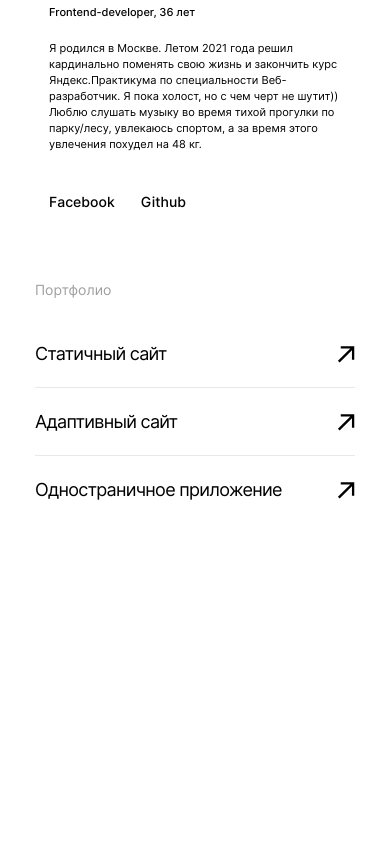
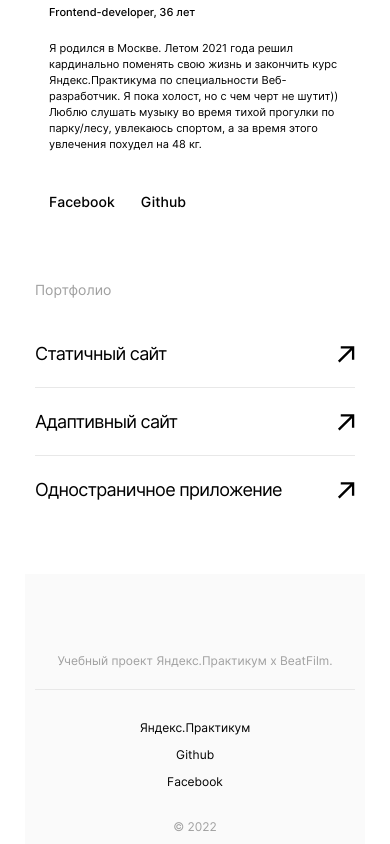
Before and after one commit to effectorea/movies-explorer-frontend, a React (Create React App) app: page / in a window 390 px wide. Shown: the part 2578-3422 px from the top of the page. Before the commit the page ends 3152 px from the top, so only its background shows below. Built offline with nearby package versions, Linux system fonts and the light colour scheme.

Commit message:
created footer

```diff
--- a/src/components/App/App.js
+++ b/src/components/App/App.js
@@ -7,6 +7,7 @@ import Register from '../Register/Register';
 import Login from '../Login/Login';
 import useWindowWidth from '../../utils/useWindowWidth';
 import Main from '../Main/Main';
+import Footer from '../Footer/Footer';
 
 function App() {
   const [currentUser, setCurrentUser] = useState({});
@@ -19,6 +20,7 @@ function App() {
           <Route exact path='/'>
             <Header width={width} />
             <Main />
+            <Footer />
           </Route>
           <Route path='/sign-up'>
             <Register />
--- a/src/components/Footer/Footer.css
+++ b/src/components/Footer/Footer.css
@@ -0,0 +1,118 @@
+.footer {
+  max-width: 1280px;
+  background: #fafafa;
+  margin: 0 auto;
+  padding: 79px 70px 20px;
+}
+
+@media screen and (max-width: 980px) {
+  .footer {
+    max-width: 768px;
+    padding: 79px 30px 20px;
+  }
+}
+
+@media screen and (max-width: 490px) {
+  .footer {
+    max-width: 320px;
+    padding: 79px 10px 10px;
+  }
+}
+
+.footer__title {
+  font-style: normal;
+  font-weight: 400;
+  font-size: 13px;
+  line-height: 16px;
+  text-align: center;
+  color: #a0a0a0;
+  margin: 0;
+}
+
+.footer__title::after {
+  display: block;
+  content: '';
+  border-bottom: 1px solid #e8e8e8;
+  margin: 20px 0;
+}
+
+@media screen and (max-width: 490px) {
+  .footer__title {
+    font-size: 12px;
+    line-height: 15px;
+  }
+  .footer__title::after {
+    margin: 21px 0 30px;
+  }
+}
+
+.footer__navigation {
+  display: flex;
+  justify-content: space-between;
+  align-items: center;
+}
+
+@media screen and (max-width: 490px) {
+    .footer__navigation {
+        flex-direction: column-reverse;
+        gap: 30px;
+    }
+  }
+
+.footer__copyright {
+  font-style: normal;
+  font-weight: 400;
+  font-size: 13px;
+  line-height: 16px;
+  color: #000000;
+}
+
+@media screen and (max-width: 490px) {
+  .footer__copyright {
+    font-size: 12px;
+    line-height: 15px;
+    color: #a0a0a0;
+  }
+}
+
+.footer__links {
+    display: flex;
+    margin: 0;
+    padding: 0;
+    gap: 20px;
+    list-style-type: none;
+}
+
+@media screen and (max-width: 490px) {
+    .footer__links {
+        flex-direction: column;
+        gap: 12px;
+    }
+  }
+
+.footer__link {
+    display: block;
+    font-style: normal;
+font-weight: 400;
+font-size: 13px;
+line-height: 16px;
+text-align: center;
+color: #000000;
+text-decoration: none;
+text-align: center;
+cursor: pointer;
+transition: ease-in 0.3s;
+}
+
+.footer__link:hover {
+    text-decoration: underline;
+    transform: scale(1.2);
+    color: #2BE080;
+}
+
+@media screen and (max-width: 490px) {
+    .footer__link {
+        font-size: 12px;
+line-height: 15px;
+    }
+}
--- a/src/components/Footer/Footer.js
+++ b/src/components/Footer/Footer.js
@@ -1,10 +1,49 @@
-import react from 'react';
+import React from 'react';
 import './Footer.css';
 
-function Footer () {
-    return (
-
-    )
-};
+function Footer() {
+  return (
+    <footer className='footer'>
+      <h2 className='footer__title'>
+      Учебный проект Яндекс.Практикум х BeatFilm.
+      </h2>
+      <nav className='footer__navigation'>
+        <span className='footer__copyright'>&copy; 2022</span>
+        <ul className='footer__links'>
+          <li>
+            <a
+              className='footer__link'
+              href='https://praktikum.yandex.ru'
+              target='_blank'
+              rel='noopener noreferrer'
+            >
+              Яндекс.Практикум
+            </a>
+          </li>
+          <li>
+            <a
+              className='footer__link'
+              href='https://github.com/effectorea'
+              target='_blank'
+              rel='noopener noreferrer'
+            >
+              Github
+            </a>
+          </li>
+          <li>
+            <a
+              className='footer__link'
+              href='https://www.facebook.com/profile.php?id=100064595025143'
+              target='_blank'
+              rel='noopener noreferrer'
+            >
+              Facebook
+            </a>
+          </li>
+        </ul>
+      </nav>
+    </footer>
+  );
+}
 
 export default Footer;
--- a/src/components/NavTab/NavTab.js
+++ b/src/components/NavTab/NavTab.js
@@ -10,7 +10,7 @@ function NavTab() {
             <a href='#techs' className='promo__navtab-list_item'>
               Технологии
             </a>
-            <a href='#techs' className='promo__navtab-list_item'>
+            <a href='#aboutMe' className='promo__navtab-list_item'>
               Студент
             </a>
           </ul>
```
Also changed, not shown: src/components/Portfolio/Portfolio.js (+21 -4 lines).
